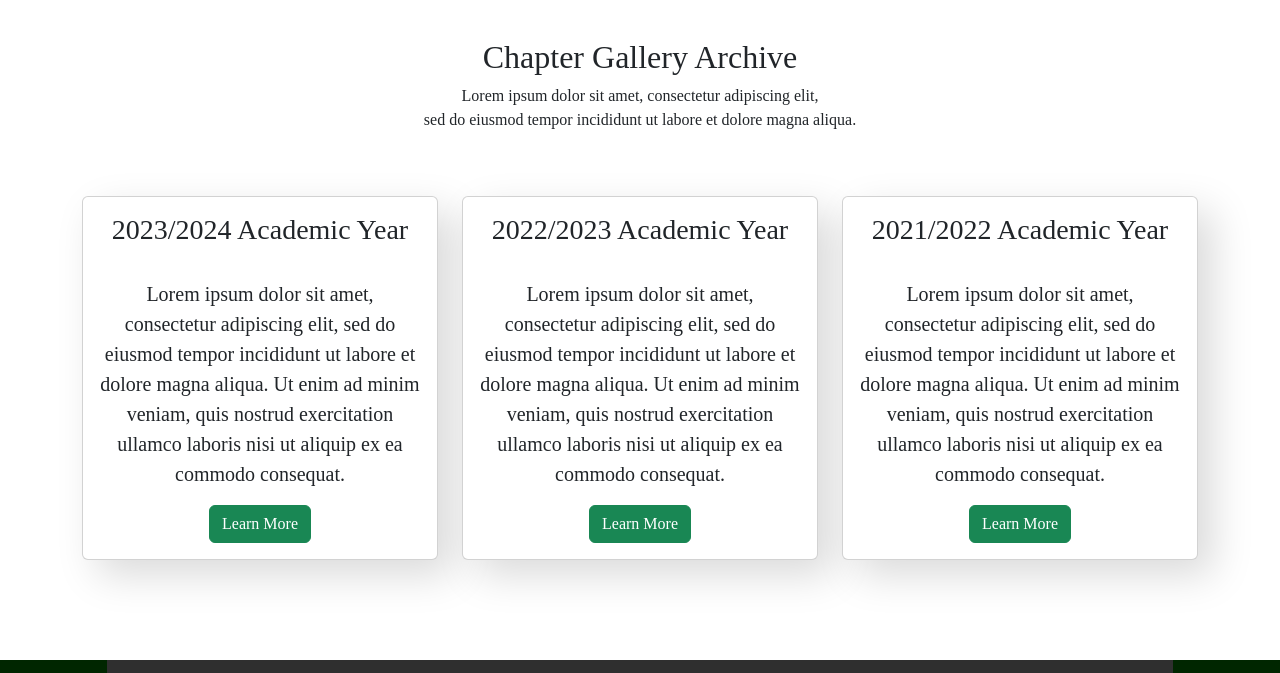
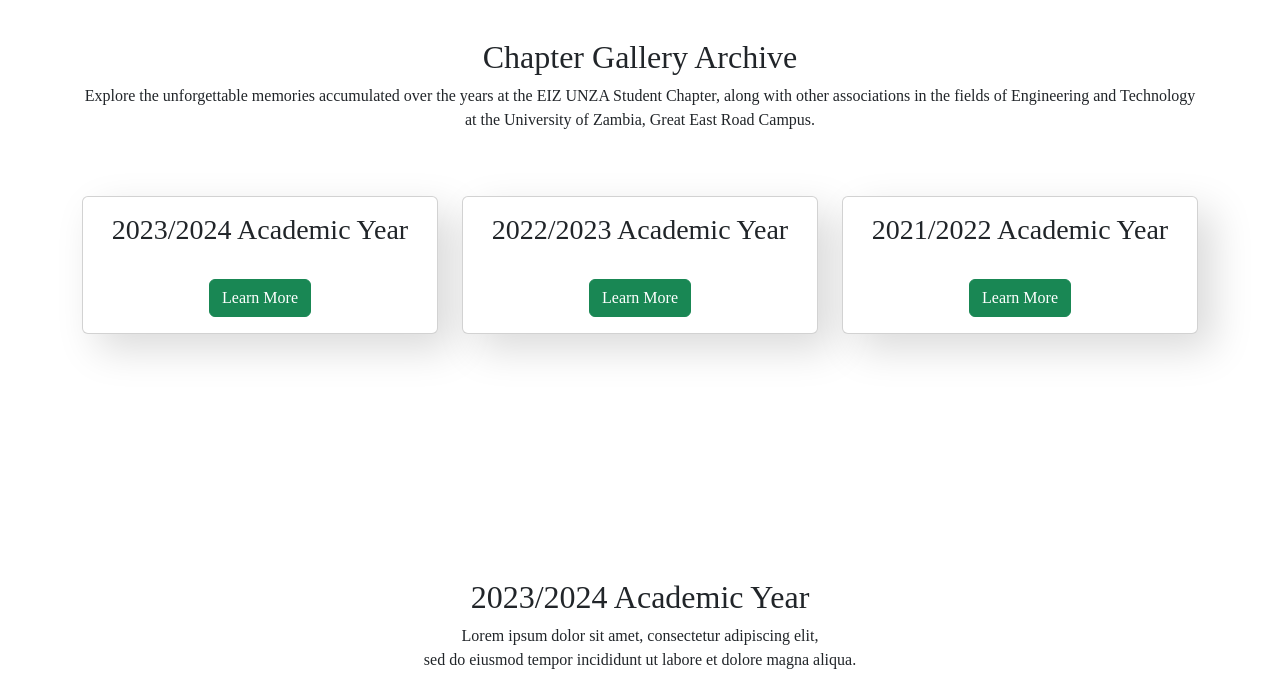
Before and after one commit to kangwa623/project-peppermint, a Flask app: page /gallery in a window 1280 px wide. Shown: the part 62-735 px from the top of the page. Run offline with Flask 3, Linux system fonts and the light colour scheme; some libraries are stand-ins or nearby versions; grey boxes are pictures that could not be loaded.

Commit message:
lorem ipsum replacements to main view except projects.

```diff
--- a/templates/contact.html
+++ b/templates/contact.html
@@ -12,7 +12,7 @@
           <div class="section-header text-center pb-5">
             <h2>Contact Us</h2>
             <p>
-              Lorem ipsum dolor sit amet, consectetur adipiscing elit, <br />sed do eiusmod tempor incididunt ut labore et dolore magna aliqua.
+              Reach out.
             </p>
           </div>
         </div>
--- a/templates/downloads.html
+++ b/templates/downloads.html
@@ -25,7 +25,7 @@
               <h3 class="card-title">Constitution</h3>
               <p class="lead">
                 The content of this
-                constitution shall will be superseded by The EIZ Constitution and the EIZ Act.
+                constitution shall be superseded by The EIZ Constitution and the EIZ Act.
               </p>
               <a href="https://drive.google.com/file/d/1IKRMwiuY9JlPYY9l2EoD2Zfb4hbhFmpP/view" target="_blank">
                 <button class="btn btn-success text-white">Download</button>
--- a/templates/gallery-2.html
+++ b/templates/gallery-2.html
@@ -127,11 +127,11 @@
         </div>
       </div>
     </div>
-    <button class="carousel-control-prev" type="button" data-bs-target="#carouselExampleCaptions1" data-bs-slide="prev">
+    <button class="carousel-control-prev" type="button" data-bs-target="#carouselExampleCaptions2" data-bs-slide="prev">
       <span class="carousel-control-prev-icon" aria-hidden="true"></span>
       <span class="visually-hidden">Previous</span>
     </button>
-    <button class="carousel-control-next" type="button" data-bs-target="#carouselExampleCaptions1" data-bs-slide="next">
+    <button class="carousel-control-next" type="button" data-bs-target="#carouselExampleCaptions2" data-bs-slide="next">
       <span class="carousel-control-next-icon" aria-hidden="true"></span>
       <span class="visually-hidden">Next</span>
     </button>
--- a/templates/gallery-3.html
+++ b/templates/gallery-3.html
@@ -127,11 +127,11 @@
         </div>
       </div>
     </div>
-    <button class="carousel-control-prev" type="button" data-bs-target="#carouselExampleCaptions1" data-bs-slide="prev">
+    <button class="carousel-control-prev" type="button" data-bs-target="#carouselExampleCaptions3" data-bs-slide="prev">
       <span class="carousel-control-prev-icon" aria-hidden="true"></span>
       <span class="visually-hidden">Previous</span>
     </button>
-    <button class="carousel-control-next" type="button" data-bs-target="#carouselExampleCaptions1" data-bs-slide="next">
+    <button class="carousel-control-next" type="button" data-bs-target="#carouselExampleCaptions3" data-bs-slide="next">
       <span class="carousel-control-next-icon" aria-hidden="true"></span>
       <span class="visually-hidden">Next</span>
     </button>
--- a/templates/gallery.html
+++ b/templates/gallery.html
@@ -13,7 +13,8 @@
           <div class="section-header text-center pb-5">
             <h2>Chapter Gallery Archive</h2>
             <p>
-              Lorem ipsum dolor sit amet, consectetur adipiscing elit, <br />sed do eiusmod tempor incididunt ut labore et dolore magna aliqua.
+              Explore the unforgettable memories accumulated over the years at the EIZ UNZA Student Chapter, along with other associations in the fields of
+              Engineering and Technology at the University of Zambia, Great East Road Campus.
             </p>
           </div>
         </div>
@@ -25,10 +26,14 @@
             <div class="card-body text-dark">
               <h3 class="card-title">2023/2024 Academic Year</h3>
               <br />
+              <!--
+
               <p class="lead">
                 Lorem ipsum dolor sit amet, consectetur adipiscing elit, sed do eiusmod tempor incididunt ut labore et dolore magna aliqua.
                 Ut enim ad minim veniam, quis nostrud exercitation ullamco laboris nisi ut aliquip ex ea commodo consequat.
               </p>
+
+              -->
               <a href="#carouselExampleCaptions1">
                 <button class="btn btn-success">Learn More</button>
               </a>
@@ -41,10 +46,14 @@
             <div class="card-body text-dark">
               <h3 class="card-title">2022/2023 Academic Year</h3>
               <br />
+              <!--
+
               <p class="lead">
                 Lorem ipsum dolor sit amet, consectetur adipiscing elit, sed do eiusmod tempor incididunt ut labore et dolore magna aliqua.
                 Ut enim ad minim veniam, quis nostrud exercitation ullamco laboris nisi ut aliquip ex ea commodo consequat.
               </p>
+
+              -->
               <a href="#carouselExampleCaptions2">
                 <button class="btn btn-success">Learn More</button>
               </a>
@@ -57,10 +66,14 @@
             <div class="card-body text-dark">
               <h3 class="card-title">2021/2022 Academic Year</h3>
               <br />
+              <!--
+
               <p class="lead">
                 Lorem ipsum dolor sit amet, consectetur adipiscing elit, sed do eiusmod tempor incididunt ut labore et dolore magna aliqua.
                 Ut enim ad minim veniam, quis nostrud exercitation ullamco laboris nisi ut aliquip ex ea commodo consequat.
               </p>
+
+              -->
               <a href="#carouselExampleCaptions3">
                 <button class="btn btn-success">Learn More</button>
               </a>
@@ -108,11 +121,60 @@
 
 
 
-
+  <br>
+  <br>
+  <br>
+  <br>
+  <br>
+  <br>
+  <div class="row">
+    <div class="col-md-12">
+      <div class="section-header text-center pb-5">
+        <h2>2023/2024 Academic Year</h2>
+        <p>
+          Lorem ipsum dolor sit amet, consectetur adipiscing elit, <br />sed do eiusmod tempor incididunt ut labore et dolore magna aliqua.
+        </p>
+      </div>
+    </div>
+  </div>
 
   {% include 'gallery-1.html' %}
 
+  <br>
+  <br>
+  <br>
+  <br>
+  <br>
+  <br>
+  <div class="row">
+    <div class="col-md-12">
+      <div class="section-header text-center pb-5">
+        <h2>2022/2023 Academic Year</h2>
+        <p>
+          Lorem ipsum dolor sit amet, consectetur adipiscing elit, <br />sed do eiusmod tempor incididunt ut labore et dolore magna aliqua.
+        </p>
+      </div>
+    </div>
+  </div>
+
   {% include 'gallery-2.html' %}
+
+  <br>
+  <br>
+  <br>
+  <br>
+  <br>
+  <br>
+  <div class="row">
+    <div class="col-md-12">
+      <div class="section-header text-center pb-5">
+        <h2>2021/2022 Academic Year</h2>
+        <p>
+          Lorem ipsum dolor sit amet, consectetur adipiscing elit, <br />sed do eiusmod tempor incididunt ut labore et dolore magna aliqua.
+        </p>
+      </div>
+    </div>
+  </div>
 
   {% include 'gallery-3.html' %}
 
--- a/templates/preface.html
+++ b/templates/preface.html
@@ -129,7 +129,7 @@
             <br />
             <h3 class="card-title">Innovation</h3>
             <p class="lead">
-              Innovation drives the Student Chapter to explore new ideas and approaches in engineering.
+              The Student Chapter explores new ideas and approaches in engineering.
               We encourage our members to think creatively and embrace technological advancements to solve challenges and contribute positively to the field of engineering.
             </p>
           </div>
```
Also changed, not shown: templates/sections.html (+58 -1 lines).
